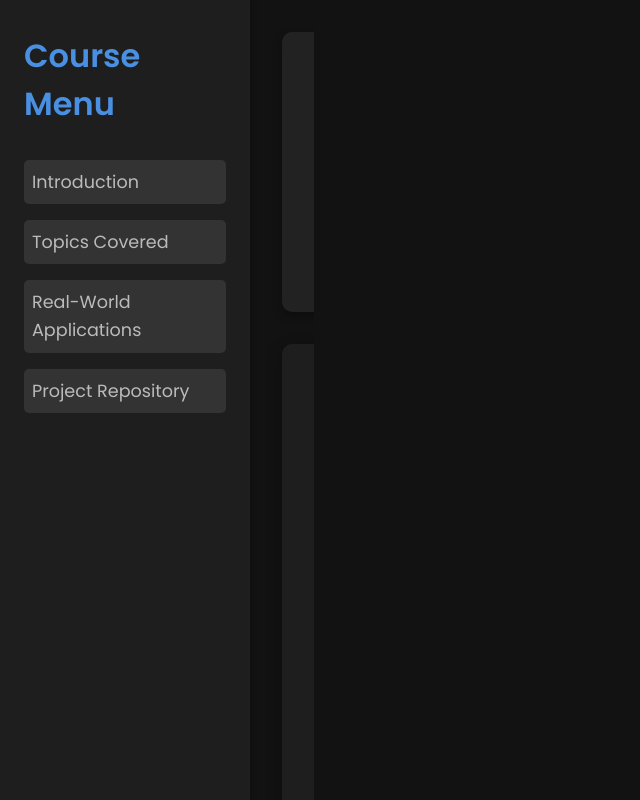
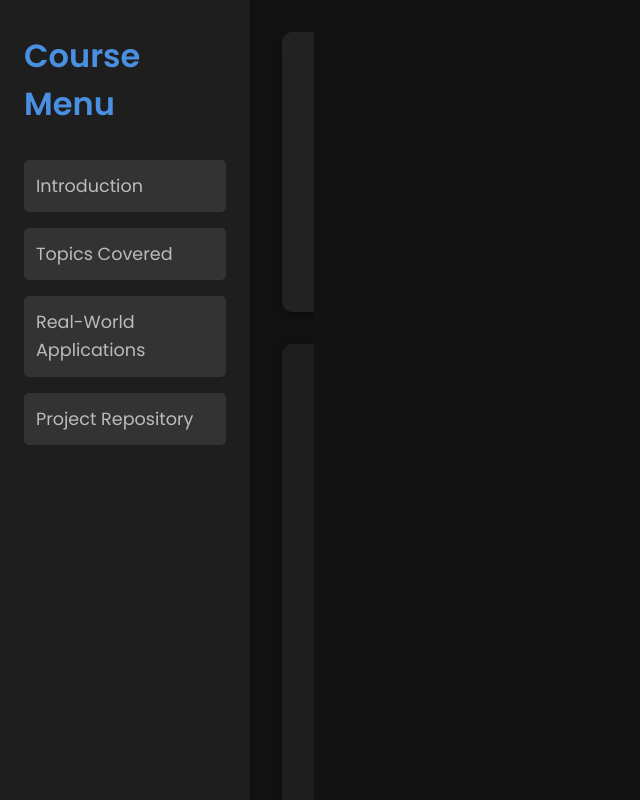
Before and after one commit to DK-823/PortFolio.github.io, a plain HTML site: page CourseOverview.html in a window 1280 px wide. Shown: the whole page, without its empty margins (0-640 px from the left). Drawn offline with Linux system fonts and the light colour scheme.

Commit message:
Update CourseOverview.html

```diff
--- a/CourseOverview.html
+++ b/CourseOverview.html
@@ -1,5 +1,6 @@
 <!DOCTYPE html>
 <html lang="en">
+
 <head>
     <meta charset="UTF-8">
     <meta name="viewport" content="width=device-width, initial-scale=1.0">
@@ -43,11 +44,12 @@
 
         .sidebar ul {
             list-style: none;
+            padding: 0;
         }
 
         .sidebar ul li {
             margin: 1rem 0;
-            padding: 0.5rem;
+            padding: 0.75rem;
             background-color: #333;
             border-radius: 5px;
             font-size: 1.1rem;
@@ -96,7 +98,8 @@
             text-transform: uppercase;
         }
 
-        p, ul {
+        p,
+        ul {
             font-size: 1.1rem;
             line-height: 1.6;
             color: #bbb;
@@ -104,6 +107,7 @@
 
         ul {
             list-style: none;
+            padding-left: 20px;
         }
 
         li {
@@ -151,6 +155,7 @@
         }
     </style>
 </head>
+
 <body>
 
     <!-- Sidebar -->
@@ -256,4 +261,5 @@
     </div>
 
 </body>
+
 </html>
```
